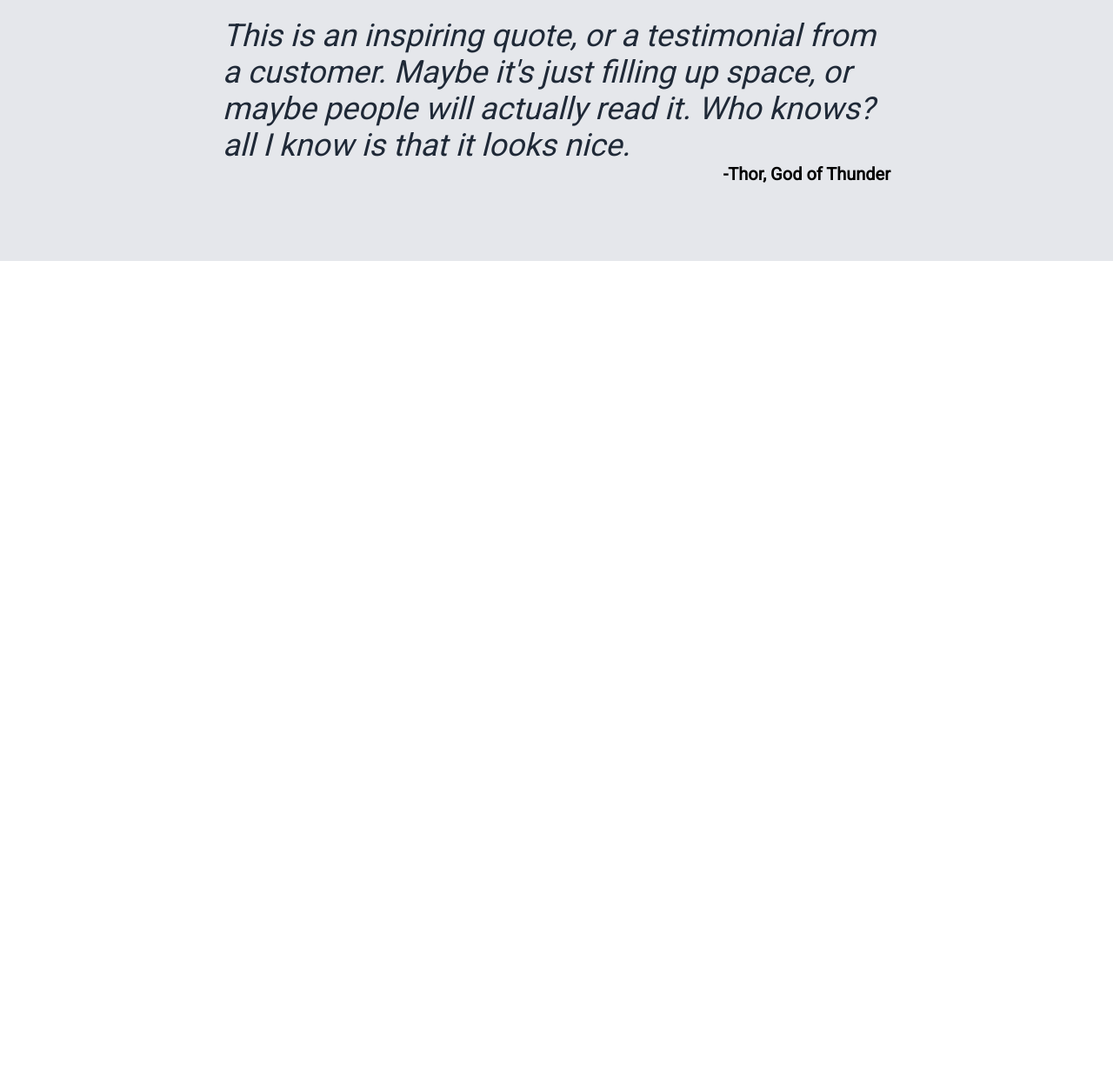
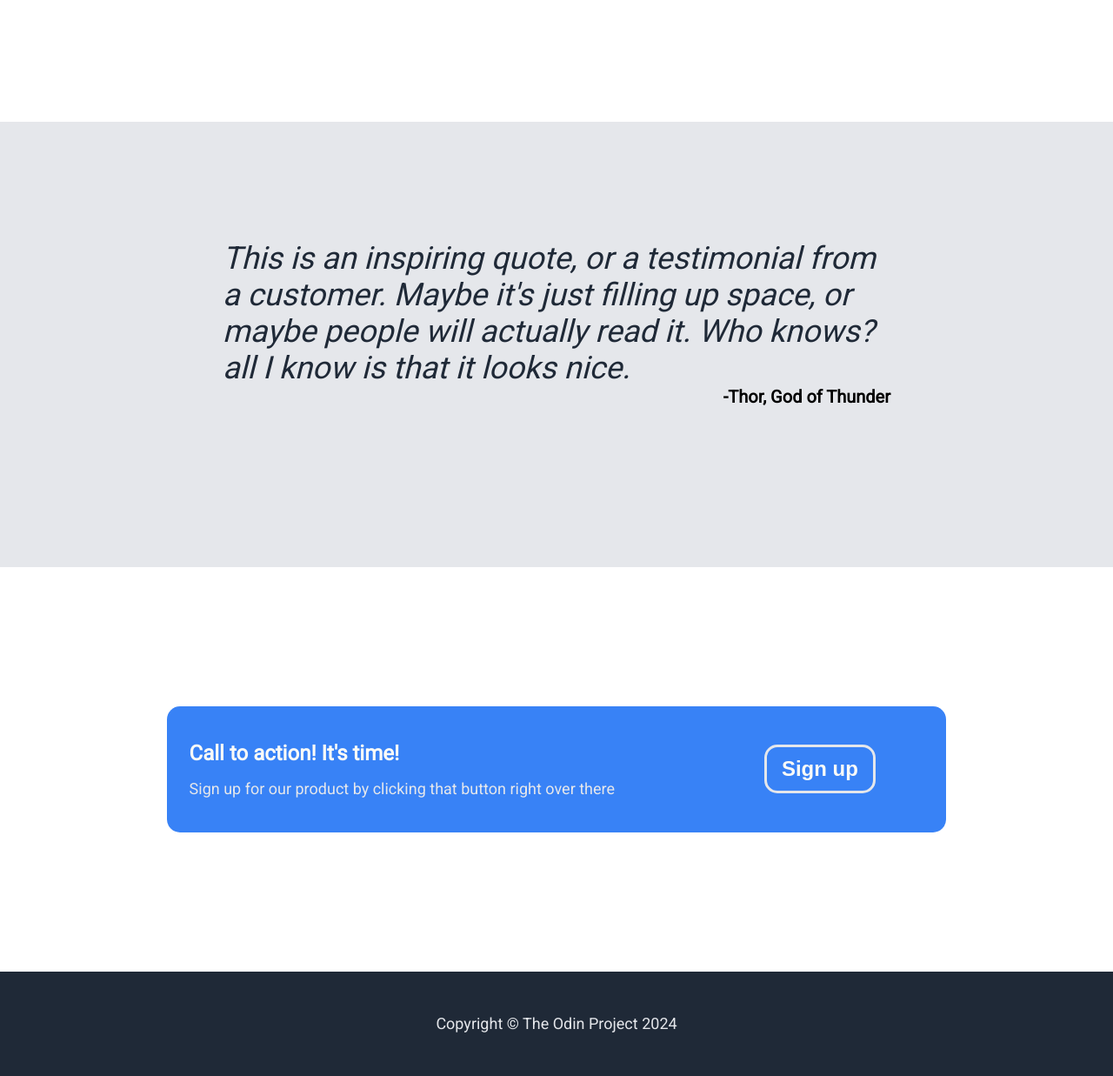
Before and after one commit to Gazzty/landing-page-top, a plain HTML site: page index.html in a window 1280 px wide. Shown: the part 830-2067 px from the top of the page at 87% size. Before the commit the page ends 1130 px from the top, so only its background shows below. Drawn offline with Linux system fonts and the light colour scheme.

Commit message:
"Added signup info and footer with styles. Page already finished"

```diff
--- a/index.html
+++ b/index.html
@@ -67,5 +67,25 @@
             </div>
         </div>
 
+        <!-- Sign up info -->
+        <div class="signup-background">
+            <div class="signup-container">
+                <div class="signup-item" id="signup-text">
+                    <p id="title">Call to action! It's time!</p>
+                    <p id="text">Sign up for our product by clicking that button right over there</p>
+                </div>
+                <div class="signup-item" id="signup-button">
+                    <button>Sign up</button>
+                </div>
+            </div>
+        </div>
+
+        <!-- Footer -->
+        <footer>
+            <div class="footer-bg">
+                <p>Copyright © The Odin Project 2024</p>
+            </div>
+        </footer>
+
     </body>
 </html>
--- a/styles.css
+++ b/styles.css
@@ -90,6 +90,7 @@ header {
     align-items: center;
     margin-left: 25vw;
     margin-right: 25vw;
+    margin-bottom: 20vh;
 }
 
 .random-info-square{
@@ -106,6 +107,8 @@ header {
 
 /* Inspiring quote */
 .quote-background{
+    padding-top: 12vh;
+    padding-bottom: 12vh;
     width: 100%;
     height: 40vh;
     background-color: #e5e7eb;
@@ -137,3 +140,74 @@ header {
     font-weight: 1000;
     font-size: 20px;
 }
+
+/* Sing up info */
+.signup-background{
+    margin-top: 20vh;
+    margin-bottom: 20vh;
+    margin-right: 15vw;
+    margin-left: 15vw;
+    background-color: #3882f6;
+    border-radius: 15px;
+}
+
+.signup-container{
+    display: flex;
+    align-items: center;
+    justify-content: center;
+}
+
+.signup-container .signup-item{
+    flex: 1;
+    display: flex;
+    justify-content: center;
+    padding-top: 5vh;
+    padding-bottom: 5vh;
+}
+
+.signup-container #signup-text{
+    flex: 2 1 0;
+    flex-direction: column;
+    gap: 2vh;
+    padding-left: 2vw;
+}
+
+.signup-container #signup-text p{
+    margin: 0;
+}
+
+.signup-container #signup-text #title{
+    font-size: 24px;
+    font-weight: bold;
+    color: #f9faf8;
+}
+
+.signup-container #signup-text #text{
+    font-size: 18px;
+    color: #e5e7eb;
+}
+
+#signup-button button{
+    background-color: #3882f6;
+    border: solid 3px #e5e7eb;
+    color: #f9faf8;
+    width: 10vw;
+    height: 7vh;
+    font-size: 24px;
+    font-weight: bold;
+    border-radius: 15px;
+}
+
+/* Footer */
+.footer-bg{
+    background-color: #1f2937;
+    height: 15vh;
+    display: flex;
+    align-items: center;
+    justify-content: center;
+}
+
+.footer-bg p{
+    color: #e5e7eb;
+    font-size: 18px;
+}
```
